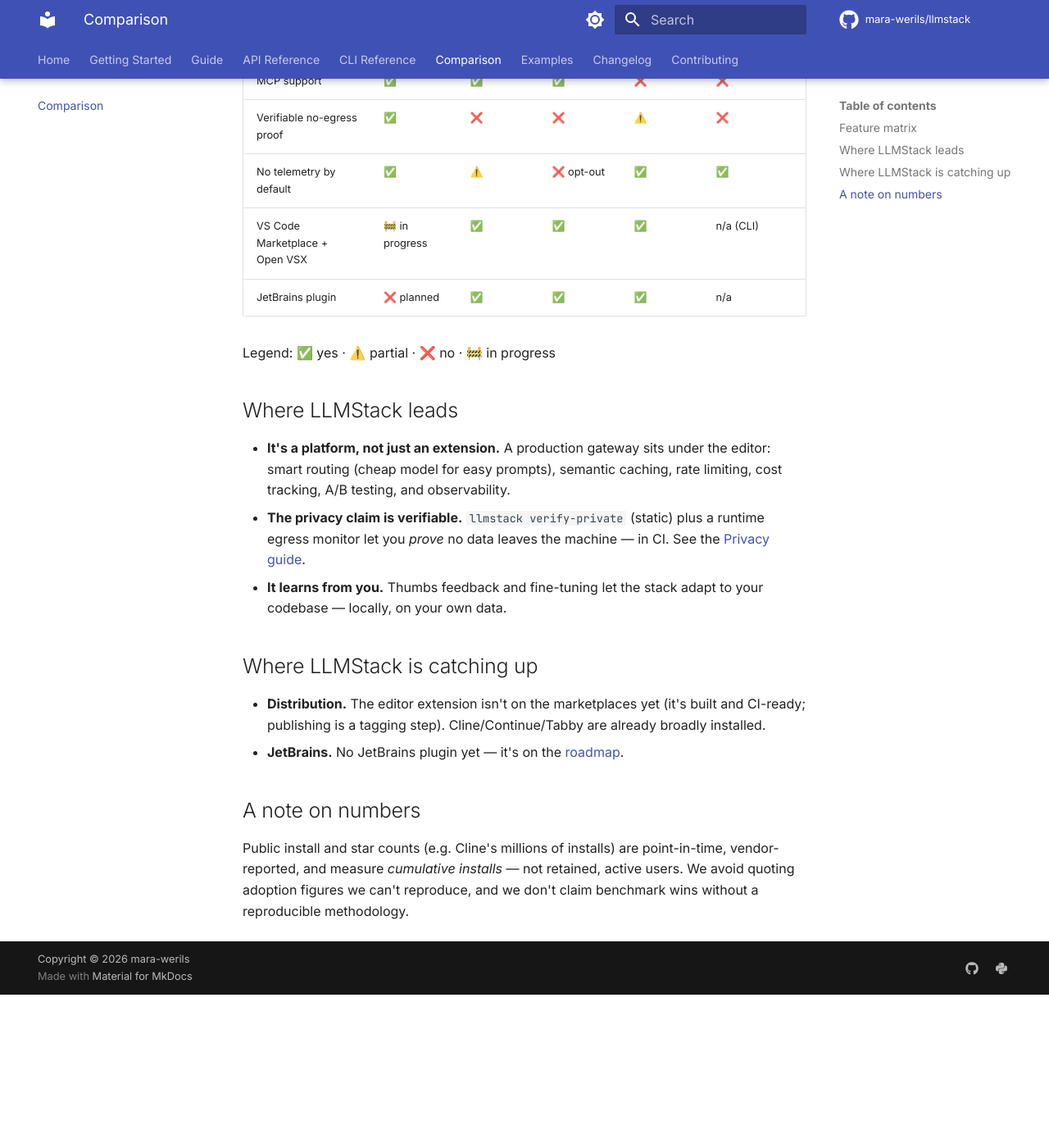
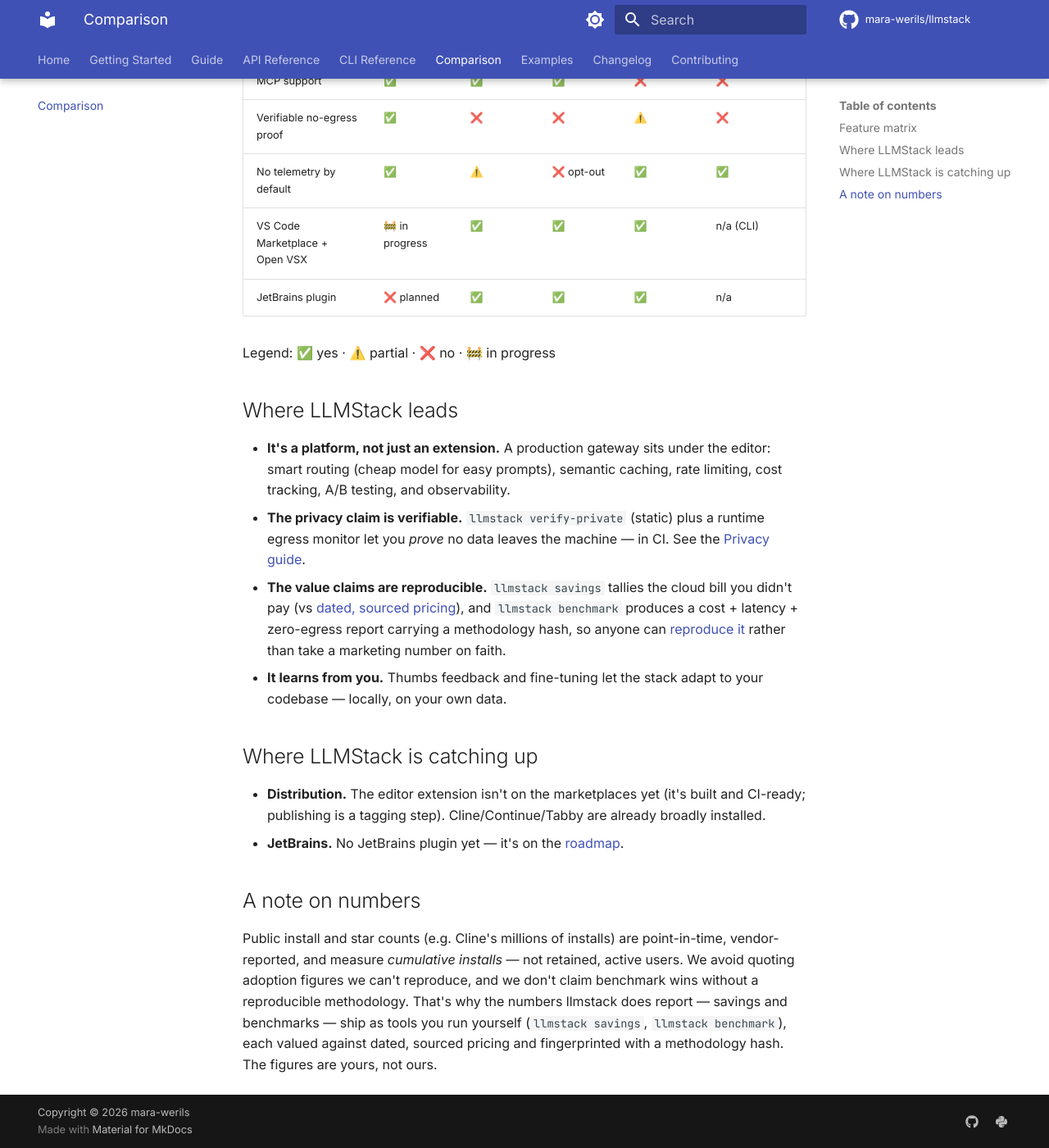
Before and after one commit to mara-werils/llmstack, an MkDocs documentation site: the page built from docs/comparison.md, in a window 1280 px wide and 1400 px high, scrolled down 1057 px. Shown: the whole window at 82% size. Built offline with MkDocs 1.6.1 and Material for MkDocs 9.7.7, drawn with Linux system fonts in a browser that asks for light colours; comment, search, counter and statistics services are not loaded; before the commit the page ends 2270 px from its top, so only the background shows below that.

Commit message:
docs(comparison): highlight provable savings + reproducible benchmarks

```diff
--- a/docs/comparison.md
+++ b/docs/comparison.md
@@ -38,6 +38,11 @@
 - **The privacy claim is verifiable.** `llmstack verify-private` (static) plus a
   runtime egress monitor let you *prove* no data leaves the machine — in CI. See
   the [Privacy guide](guide/privacy.md).
+- **The value claims are reproducible.** `llmstack savings` tallies the cloud bill
+  you didn't pay (vs [dated, sourced pricing](guide/savings.md)), and
+  `llmstack benchmark` produces a cost + latency + zero-egress report carrying a
+  methodology hash, so anyone can [reproduce it](guide/benchmarks.md) rather than
+  take a marketing number on faith.
 - **It learns from you.** Thumbs feedback and fine-tuning let the stack adapt to
   your codebase — locally, on your own data.
 
@@ -53,4 +58,7 @@
 Public install and star counts (e.g. Cline's millions of installs) are
 point-in-time, vendor-reported, and measure *cumulative installs* — not retained,
 active users. We avoid quoting adoption figures we can't reproduce, and we don't
-claim benchmark wins without a reproducible methodology.
+claim benchmark wins without a reproducible methodology. That's why the numbers
+llmstack does report — savings and benchmarks — ship as tools you run yourself
+(`llmstack savings`, `llmstack benchmark`), each valued against dated, sourced
+pricing and fingerprinted with a methodology hash. The figures are yours, not ours.
```
